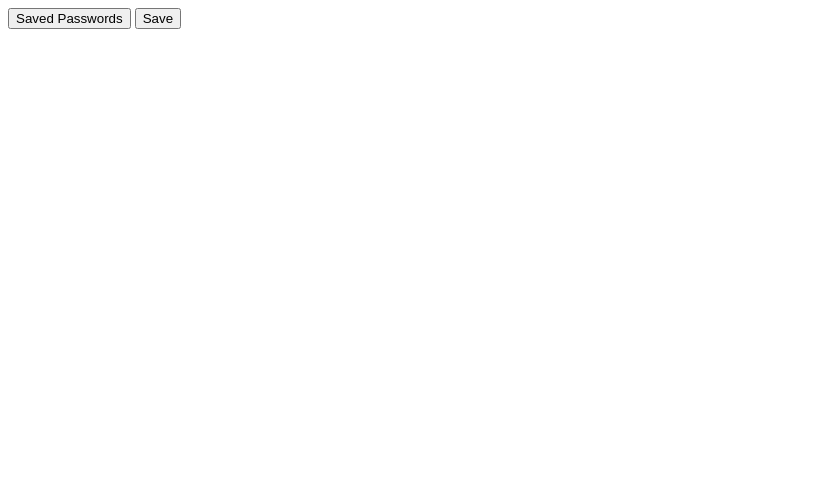
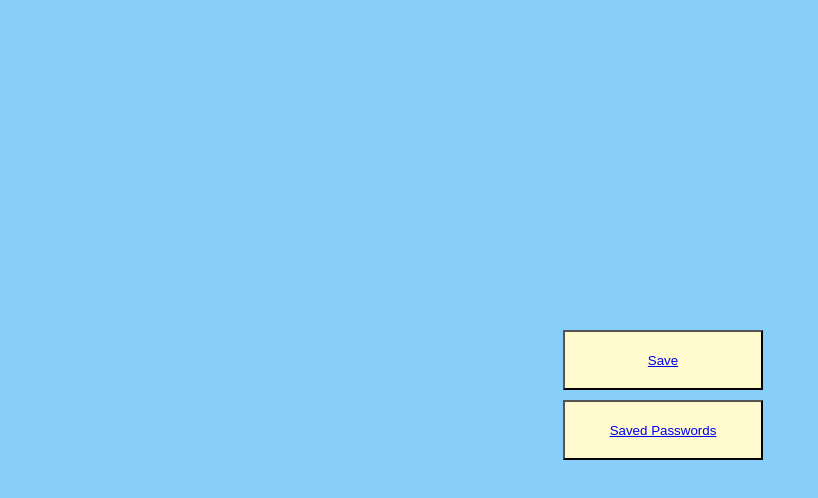
Before and after one commit to Tim4654/app, a plain HTML site: page index.html in a window 1280 px wide. Shown: the whole page, without its empty margins (0-818 px from the left). Drawn offline with Linux system fonts and the light colour scheme.

Commit message:
november 10

```diff
--- a/index.html
+++ b/index.html
@@ -10,7 +10,7 @@
         <title>PRIVACY KEEPER</title>
         <meta name="description" content="">
         <meta name="viewport" content="width=device-width, initial-scale=1">
-        <link rel="stylesheet" href="">
+        <link rel="stylesheet" href="style.css">
 
         <!-- MOBILE WEB APP, ADD THIS TO <head>..</head> OF index.html -->
         <link rel="icon" type="image/png" href="favicon.png" />
@@ -25,12 +25,8 @@
     </head>
     <body>
         <!--main-->
-        <button class="SP">
-            <a>Saved Passwords</a>
-        </button>
-        <button class="save">
-            <a>Save</a>
-        </button>
+        <button class="save"><a href="save.html">Save</button>
+        <button class="SP"><a href="saved passwords.html">Saved Passwords</button>
 
         <script src="" async defer></script>
     </body>
--- a/style.css
+++ b/style.css
@@ -4,11 +4,21 @@ html.body{
 body{
     background:lightskyblue;
     text-align:center;
-    margin:0;
+    margin-top:400px;
     padding:0;
 }
+button{
+    height:60px;
+    width:200px;
+    background:lemonchiffon;
+}
+.save{
+    position:relative;
+    bottom:70px;
+    left:125px;
+
+}
 .SP{
-    width:100px;
-    height:100px;
-    background-color:linen;
+    position:relative;
+    right:79px;
 }
```
Also changed, not shown: save.html (added, +1 -0 lines), saved passwords.html (added).
